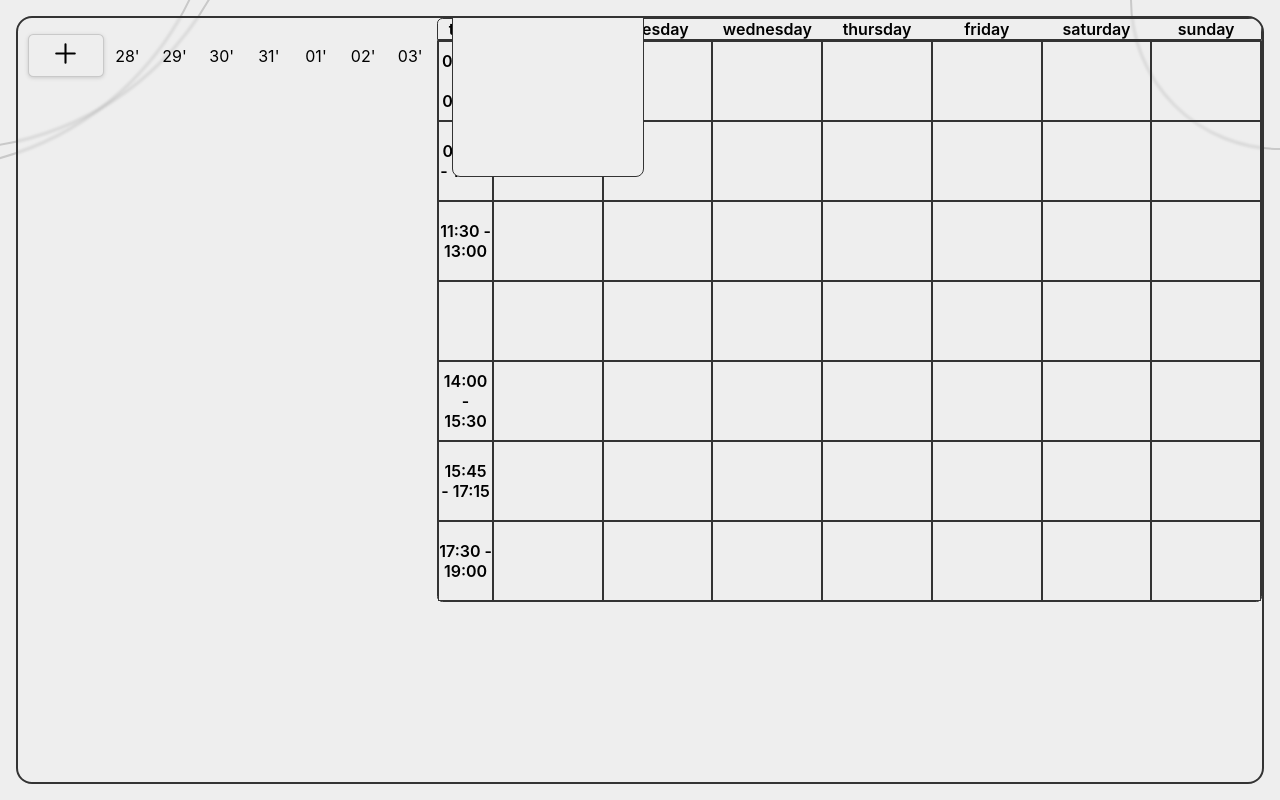
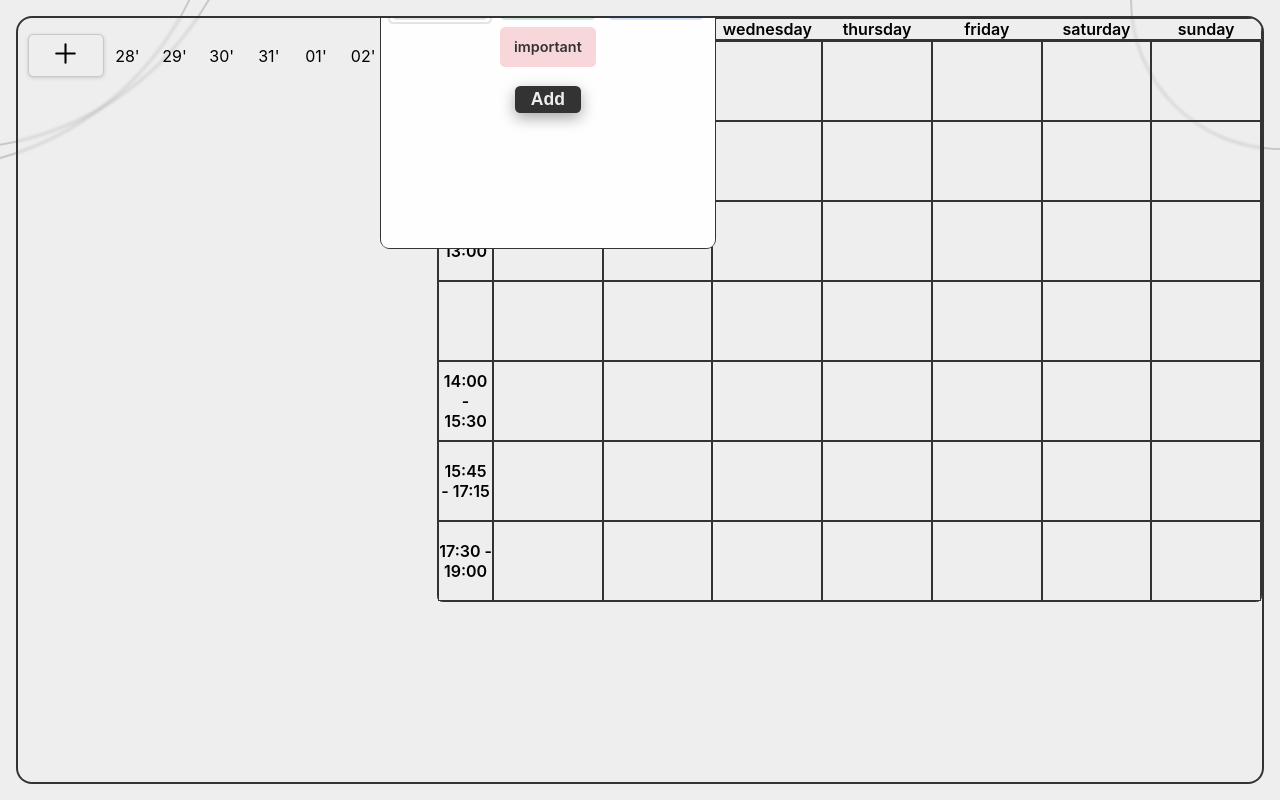
Before and after one commit to asi-isa/habito_, a Next.js app: page / in a window 1280 px wide. Both pictures are taken after a click on the element 547 px from the left and 81 px from the top of the page. Built offline with nearby package versions, Linux system fonts and the light colour scheme.

Commit message:
addEvent

```diff
--- a/comps/calendar/Calendar.tsx
+++ b/comps/calendar/Calendar.tsx
@@ -1,18 +1,22 @@
 import React, { useState } from "react";
-import { motion } from "framer-motion";
 
 import styles from "./Calendar.module.css";
-import { IoAddCircle } from "react-icons/io5";
 import CalendarItem from "./CalendarItem";
+
+export type EventType = {
+  title: string;
+  label: { color: string; labelName: string };
+};
 
 const COLS = 7;
 const ROWS = 7;
 const DATA = Array.from({ length: COLS }, (_, i) =>
-  Array.from({ length: ROWS }, (_, j) => "")
+  Array.from({ length: ROWS }, (_, j) => undefined)
 );
 
 export default function Calendar() {
-  const [data, setData] = useState(DATA);
+  const [data, setData] = useState<EventType[][]>(DATA);
+  console.log(data);
 
   return (
     <section className={styles.con}>
--- a/comps/calendar/CalendarItem.module.css
+++ b/comps/calendar/CalendarItem.module.css
@@ -7,12 +7,105 @@
   cursor: pointer;
   -webkit-tap-highlight-color: transparent;
   position: relative;
+  padding: 0.5rem;
+}
+
+.event {
+  width: 100%;
+  height: 100%;
+  display: flex;
+  justify-content: center;
+  align-items: center;
+  border-radius: 0.33rem;
 }
 
 .add_btn {
-  /* width: 100%;
-  height: 100%; */
   display: flex;
   justify-content: center;
   align-items: center;
 }
+
+.add_event_form {
+  /* padding: 0.5rem; */
+  cursor: initial;
+}
+
+.add_event_form_content {
+  display: flex;
+  flex-direction: column;
+  /* justify-content: space-around; */
+  padding: 0.33rem;
+  background-color: #fefefe;
+  height: 100%;
+  border-radius: 0.5rem;
+}
+
+.close_form {
+  z-index: 999;
+  align-self: flex-end;
+  cursor: pointer;
+  -webkit-tap-highlight-color: transparent;
+}
+
+.input {
+  border: none;
+  font-size: 1.1rem;
+}
+
+.colors {
+  display: flex;
+  justify-content: space-around;
+  flex-wrap: wrap;
+  margin: 1rem 0;
+}
+
+.color_con {
+  display: flex;
+  justify-content: center;
+  align-items: center;
+  position: relative;
+  cursor: pointer;
+  -webkit-tap-highlight-color: transparent;
+}
+
+.color_outer {
+  width: 6.5rem;
+  height: 3rem;
+  border-radius: 0.33rem;
+  border: 2px solid green;
+  position: absolute;
+}
+.color_inner {
+  width: 6rem;
+  height: 2.5rem;
+  display: flex;
+  justify-content: center;
+  align-items: center;
+  border-radius: 0.33rem;
+  color: #333;
+  font-weight: 600;
+  font-size: 0.9rem;
+  margin: 0.2rem;
+}
+
+.submit {
+  border: none;
+  border-radius: 0.33rem;
+  width: fit-content;
+  margin: 0 auto;
+  padding: 0.2rem 1rem;
+  font-size: 1.1rem;
+  font-weight: 700;
+  background-color: #333;
+  color: #eee;
+  box-shadow: rgba(0, 0, 0, 0.35) 0px 5px 15px;
+  cursor: pointer;
+  -webkit-tap-highlight-color: transparent;
+}
+
+.submit:hover,
+.submit:focus,
+.submit:active {
+  transform: scale(0.95);
+  box-shadow: rgba(0, 0, 0, 0.35) 0px 5px 15px 2px;
+}
--- a/comps/calendar/CalendarItem.tsx
+++ b/comps/calendar/CalendarItem.tsx
@@ -1,12 +1,26 @@
-import React, { Dispatch, SetStateAction, useEffect, useState } from "react";
-import { CustomValueType, motion } from "framer-motion";
+import React, {
+  Dispatch,
+  FormEvent,
+  SetStateAction,
+  useEffect,
+  useState,
+} from "react";
+import { motion } from "framer-motion";
 import { IoAddCircle, IoClose } from "react-icons/io5";
 
 import styles from "./CalendarItem.module.css";
+import { EventType } from "./Calendar";
+
+const COLORS: { color: string; labelName: string }[] = [
+  { color: "#E2E3E5", labelName: "normal" },
+  { color: "#D1E7DD", labelName: "priority" },
+  { color: "#CFE2FF", labelName: "attention" },
+  { color: "#F8D7DA", labelName: "important" },
+];
 
 interface CalendarItemProps {
-  data: string[][];
-  setData: Dispatch<SetStateAction<string[][]>>;
+  data: EventType[][];
+  setData: Dispatch<SetStateAction<EventType[][]>>;
   i: number;
   j: number;
 }
@@ -21,31 +35,40 @@ export default function CalendarItem({
   setData,
 }: CalendarItemProps) {
   const [clicked, setClicked] = useState(false);
-  const [closed, setClosed] = useState(false);
+  const [showFormContent, setShowFormContent] = useState(false);
 
-  // console.log("clicked", clicked);
+  const [selectedIdx, setSelectedIdx] = useState(0);
 
-  // useEffect(() => {
-  //   if (!clicked) {
-  //     setClosed(true);
-  //   }
-  // }, [clicked]);
+  useEffect(() => {
+    if (clicked) {
+      // weil sonst die Animation springy wird
+      setTimeout(() => setShowFormContent(true), ANIM_DUR_MS - 210);
+    }
+  }, [clicked]);
 
-  function onClick(i: number, j: number) {
-    setClicked(true);
+  function onSubmit(e: FormEvent<HTMLFormElement>) {
+    e.preventDefault();
 
-    console.log(i, j);
+    const title = (e.currentTarget.elements[0] as HTMLInputElement).value;
+
+    const label = COLORS[selectedIdx];
+
+    const data_ = [...DATA];
+
+    data_[i][j] = { title, label };
+
+    setData(data_);
   }
 
   return (
-    <div
-      className={styles.weekday_item}
-      // style={{
-      //   overflow: clicked ? "initial" : "hidden",
-      // }}
-    >
+    <div className={styles.weekday_item}>
       {DATA[i][j] ? (
-        DATA[i][j]
+        <div
+          className={styles.event}
+          style={{ backgroundColor: DATA[i][j].label.color }}
+        >
+          {DATA[i][j].title}
+        </div>
       ) : !clicked ? (
         <motion.div
           layoutId="addEvent"
@@ -53,7 +76,6 @@ export default function CalendarItem({
             opacity: 0,
             width: "100%",
             height: "100%",
-            // backgroundColor: "rgba(51, 51, 51,0.98)",
           }}
           whileHover={{
             opacity: 0.99,
@@ -63,10 +85,10 @@ export default function CalendarItem({
           transition={{
             duration: 0.5,
             backgroundColor: { duration: 0 },
-            position: { delay: ANIM_DUR + 0.1 },
+            position: { delay: 0.6 },
           }}
           className={styles.add_btn}
-          onClick={() => onClick(i, j)}
+          onClick={() => setClicked(true)}
         >
           <IoAddCircle size={42} color="#eee" />
         </motion.div>
@@ -75,23 +97,65 @@ export default function CalendarItem({
           layoutId="addEvent"
           animate={{
             opacity: 1,
-            backgroundColor: "rgba(238, 238, 238,1)",
+            backgroundColor: "rgba(51, 51, 51,0.99)",
             border: "1px solid #333",
-            borderRadius: ".5rem",
-            width: "15vw",
-            height: "15vw",
+            borderRadius: ".6rem",
+            width: "21rem",
+            height: "21rem",
+            // padding: ".33rem",
             position: "absolute",
             zIndex: 99,
           }}
+          className={styles.add_event_form}
         >
-          <IoClose
-            onClick={() => {
-              setClicked(false);
-              console.log("clicked");
-            }}
-            size={21}
-            style={{ zIndex: 999 }}
-          />
+          {clicked && showFormContent && (
+            <form onSubmit={onSubmit} className={styles.add_event_form_content}>
+              <IoClose
+                onClick={() => setClicked(false)}
+                size={21}
+                className={styles.close_form}
+              />
+
+              <input
+                type="text"
+                placeholder="event..."
+                autoFocus
+                className={styles.input}
+              />
+
+              <div className={styles.colors}>
+                {COLORS.map(({ color, labelName }, idx) => {
+                  return (
+                    <div
+                      key={color}
+                      className={styles.color_con}
+                      onClick={() => setSelectedIdx(idx)}
+                    >
+                      <div
+                        className={styles.color_inner}
+                        style={{
+                          backgroundColor: color,
+                        }}
+                      >
+                        {selectedIdx === idx && (
+                          <motion.div
+                            layoutId="outerCircle"
+                            className={styles.color_outer}
+                            style={{
+                              border: `2px solid ${color}`,
+                            }}
+                          />
+                        )}
+                        {labelName}
+                      </div>
+                    </div>
+                  );
+                })}
+              </div>
+
+              <button className={styles.submit}>Add</button>
+            </form>
+          )}
         </motion.div>
       )}
     </div>
```
